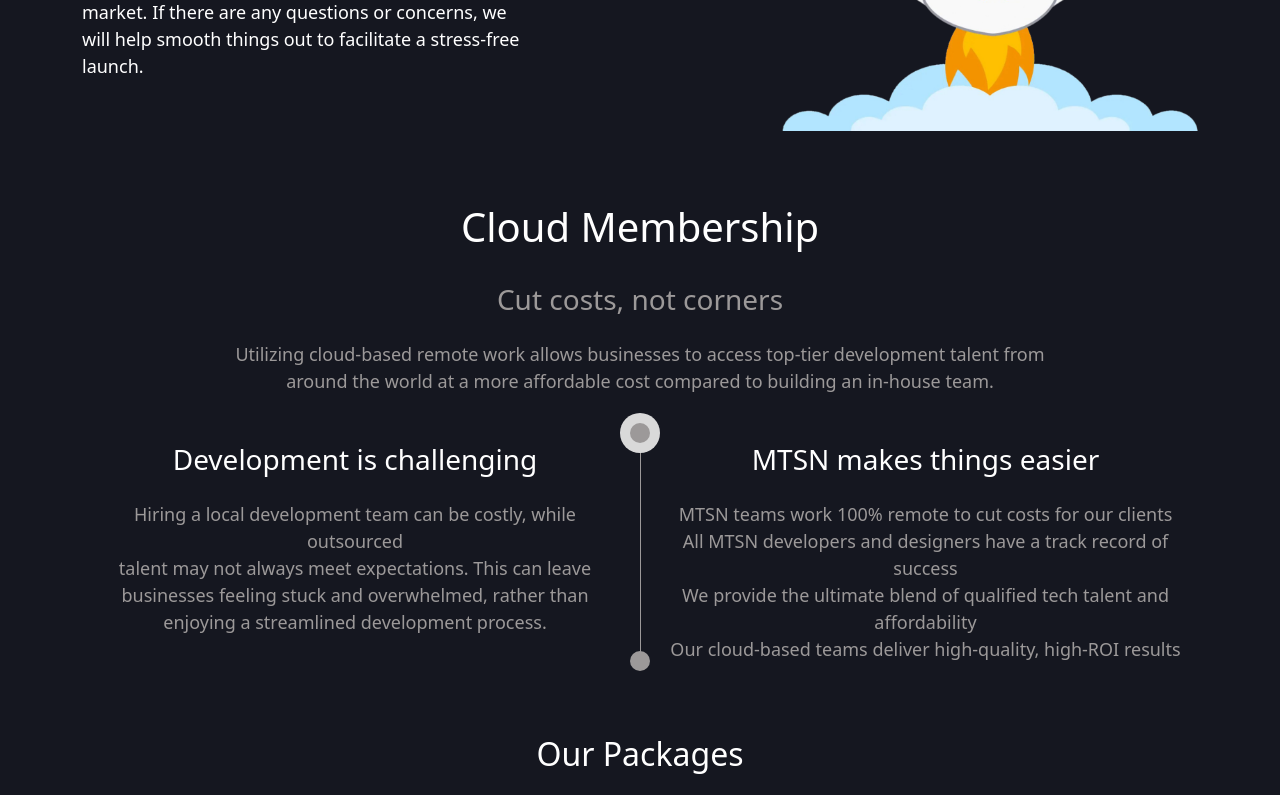
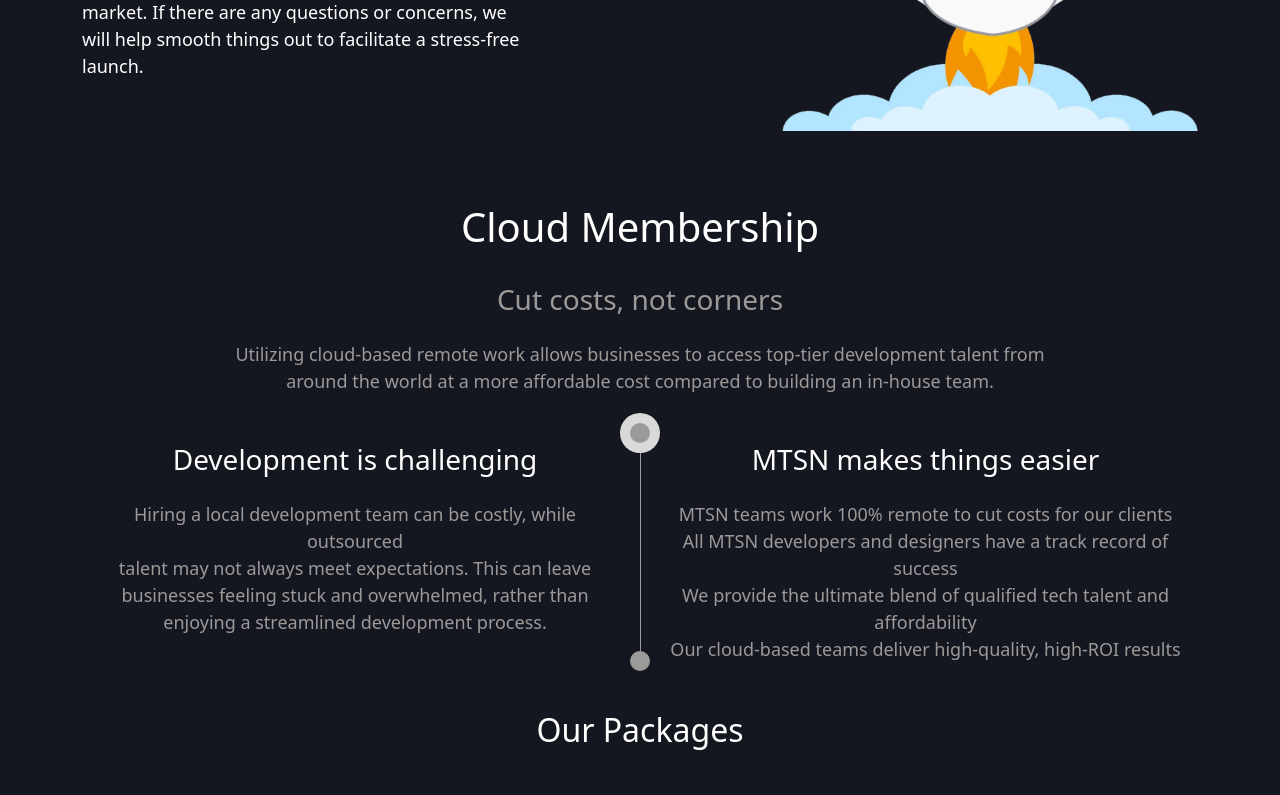
Before and after one commit to ihtshamali/MTSN, a Next.js app: page / in a window 1280 px wide. Shown: the part 3900-4695 px from the top of the page. Built offline with nearby package versions, Linux system fonts and the light colour scheme.

Commit message:
Update memberships.js

```diff
--- a/pages/components/Home/membership/memberships.js
+++ b/pages/components/Home/membership/memberships.js
@@ -18,7 +18,7 @@
         }
         `}
             </style>
-            <section style={{ backgroundColor: '#151720' }} className='py-5 py-mobile-0'>
+            <section style={{ backgroundColor: '#151720' }} className='pt-5 pb-4 py-mobile-0'>
                 <Container>
                     <h2 className='fs40 py-4 px-lg-0 mb-2 text-center text-white'>Cloud Membership</h2>
                     <h3 style={{ color: 'rgba(156, 153, 153, 1)' }} className='fs28 mb-4 text-center'>Cut costs, not corners</h3>
```
